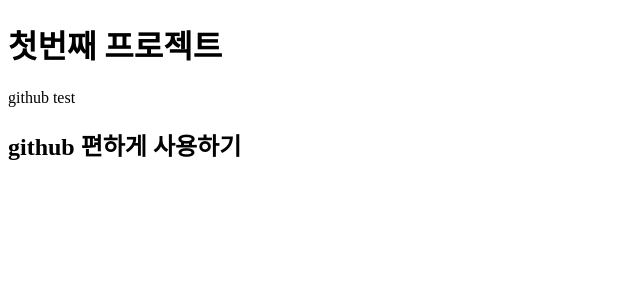
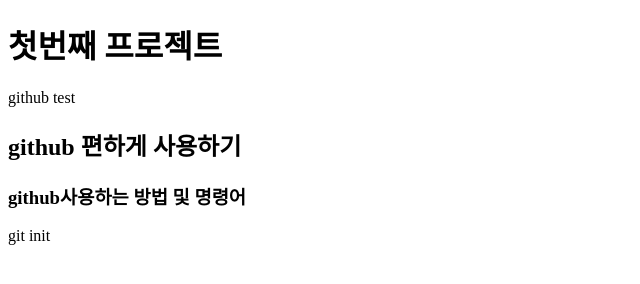
Before and after one commit to CalixKlein/first-tis-project, a plain HTML site: page index.html in a window 1280 px wide. Shown: the whole page, without its empty margins (0-640 px from the left). Drawn offline with Linux system fonts and the light colour scheme.

Commit message:
second commit

```diff
--- a/index.html
+++ b/index.html
@@ -10,5 +10,7 @@
     <h1>첫번째 프로젝트</h1>
     <p>github test</p>
     <h2>github 편하게 사용하기</h2>
+    <h3>github사용하는 방법 및 명령어</h3>
+    <p>git init</p>
 </body>
 </html>
```
